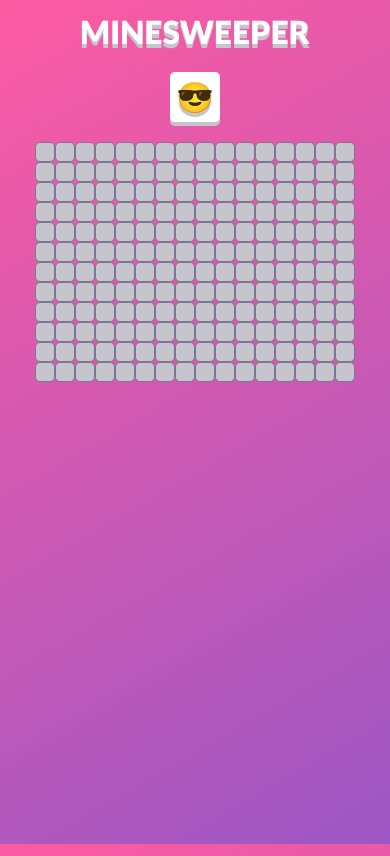
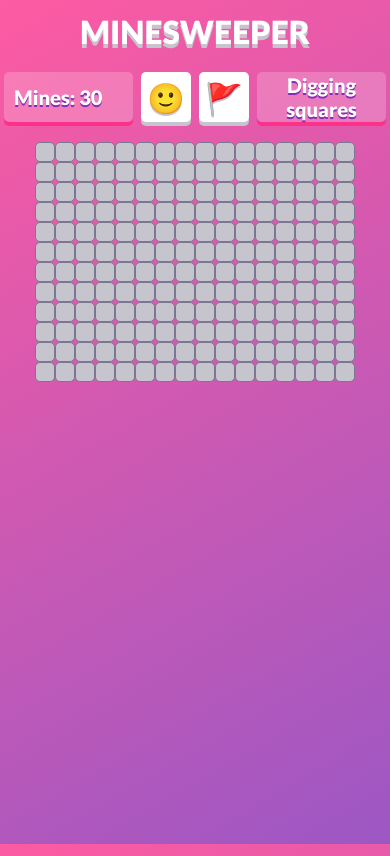
Before and after one commit to BlueStaggo/minesweeper, a React (Create React App) app: page / in a window 390 px wide. Built offline with nearby package versions, Linux system fonts and the light colour scheme.

Commit message:
Header and flags

```diff
--- a/src/App.tsx
+++ b/src/App.tsx
@@ -1,5 +1,5 @@
 import { useState } from "react";
-import Face from "./Face";
+import Header from "./Header";
 import MineField from "./MineField";
 import AbstractSpace, { SpaceContent, SpaceContext } from "./AbstractSpace";
 
@@ -58,10 +58,16 @@
 
     function reset() {
         setSpaces(genSpaces());
+        setUsingFlag(false);
+        setFlags(props.mineCount);
     }
 
     function dig(x: number, y: number, spaces: AbstractSpace[][]) {
         let newSpaces = spaces.slice(0);
+        if (!usingFlag) {
+            if (newSpaces[x][y].context !== SpaceContext.hidden) {
+                return newSpaces;
+            }
             newSpaces[x][y].context = SpaceContext.revealed;
             if (newSpaces[x][y].content === SpaceContent.empty) {
                 forSurrounding(x, y, (xx, yy) => {
@@ -70,18 +76,38 @@
                 });
             }
             return newSpaces;
+        } else {
+            if (newSpaces[x][y].context === SpaceContext.flagged) {
+                newSpaces[x][y].context = SpaceContext.hidden;
+                setFlags(flags + 1);
+            } else if (newSpaces[x][y].context === SpaceContext.hidden) {
+                newSpaces[x][y].context = SpaceContext.flagged;
+                setFlags(flags - 1)
+            }
+            return newSpaces;
+        }
     }
 
     const [spaces, setSpaces] = useState(() => {
         console.log("doot");
         return genSpaces();
     });
+    const [usingFlag, setUsingFlag] = useState(false);
+    const [flags, setFlags] = useState(props.mineCount);
 
     return (
         <div id="main">
             <div id="game">
                 <h1>MINESWEEPER</h1>
-                <Face face="😎" onClick={reset}/>
+                <Header
+                    face="🙂"
+                    flags={flags}
+                    usingFlag={usingFlag}
+                    onFaceClick={reset}
+                    onFlagClick={() => {
+                        setUsingFlag(!usingFlag);
+                    }}
+                />
                 <MineField
                     width={props.width}
                     height={props.height}
--- a/src/Face.tsx
+++ /dev/null
@@ -1,12 +0,0 @@
-type FaceProps = {
-    face: "🙂" | "😯" | "😵" | "😎";
-    onClick: () => void;
-}
-
-export default function Face(props: FaceProps) {
-    return (
-        <button id="face" onClick={props.onClick}>
-            {props.face}
-        </button>
-    )
-}
--- /dev/null
+++ b/src/Header.tsx
@@ -0,0 +1,26 @@
+type HeaderProps = {
+    face: "🙂" | "😯" | "😵" | "😎";
+    flags: number;
+    usingFlag: boolean;
+    onFaceClick: () => void;
+    onFlagClick: () => void;
+}
+
+export default function Header(props: HeaderProps) {
+    return (
+        <div id="header">
+            <div className="headerItem">
+                Mines: {props.flags}
+            </div>
+            <button className="headerItem headerButton" onClick={props.onFaceClick}>
+                {props.face}
+            </button>
+            <button className="headerItem headerButton" onClick={props.onFlagClick}>
+                🚩
+            </button>
+            <div className="headerItem" style={{justifyContent: "right"}}>
+                {props.usingFlag ? "Placing flags" : "Digging squares"}
+            </div>
+        </div>
+    )
+}
--- a/src/index.css
+++ b/src/index.css
@@ -15,11 +15,13 @@
     background: linear-gradient(150deg, var(--accent-1), var(--accent-2)) fixed;
     font-family: var(--font);
     margin: 0px;
+    color: var(--fg);
 }
 
 h1 {
     font-weight: 900;
     margin-top: 0px;
+    text-shadow: 0px 2px var(--bg-2);
 }
 
 #main {
@@ -40,29 +42,50 @@
     padding: 12px;
 }
 
-#face {
-    background-color: var(--bg-2);
-    width: 50px;
+#header {
+    display: flex;
+    margin-bottom: 20px;
+    width: 100%;
     height: 50px;
-    margin-left: auto;
-    margin-right: auto;
+}
+
+#header > * {
+    margin-left: 4px;
+    margin-right: 4px;
+}
+
+.headerItem {
+    font-family: var(--font);
+    font-weight: 900;
     display: flex;
     align-items: center;
-    justify-content: center;
+    justify-content: left;
+    padding: 10px;
     border-radius: 5px;
-    text-shadow: 0px 4px var(--bg-3);
     border: none;
-    box-shadow: 0px 4px var(--bg-3);
-    font-size: 30px;
-    position: relative;
-    margin-bottom: 20px;
+    font-size: 28px;
+    width: 100%;
+    display: flex;
+    background-color: var(--accent-1);
+    text-shadow: 0px 2px var(--accent-2);
+    box-shadow: 0px 4px var(--accent-2);
+    color: var(--bg);
 }
 
-#face:hover {
+.headerButton {
+    width: 50px;
+    position: relative;
+    justify-content: center;
+    background-color: var(--bg-2);
+    text-shadow: 0px 2px var(--bg-3);
+    box-shadow: 0px 4px var(--bg-3);
+}
+
+.headerButton:hover {
     border: 4px solid var(--accent-1);
 }
 
-#face:active {
+.headerButton:active {
     border: none;
     box-shadow: inset 0px 4px var(--accent-2);
     text-shadow: 0px 4px var(--accent-2);
@@ -124,7 +147,7 @@
     color: #53516d;
 }
 
-.spaceHidden {
+.spaceHidden, .spaceFlagged {
     background-color: var(--bg-3);
 }
 
@@ -143,7 +166,7 @@
 
 @media (max-width: 600px) {
     :root {
-        --bg: #ffffff33;
+        --bg-glass: #ffffff33;
         --bg-2: #ffffff;
         --bg-3: #c6c5ce;
         --bg-4: #7a7891;
@@ -161,6 +184,7 @@
         height: 100%;
         top: 0px;
         border-radius: 0px;
+        background-color: var(--bg-glass);
     }
 
     .space {
@@ -179,4 +203,16 @@
     .spaceHidden:hover {
         border: none;
     }
+
+    .headerItem {
+        background-color: var(--bg-glass);
+        box-shadow: 0px 4px var(--accent-1);
+        font-size: 20px;
+    }
+
+    .headerButton {
+        background-color: var(--bg-2);
+        box-shadow: 0px 4px var(--bg-3);
+        font-size: 30px;
+    }
 }
```
Lines whose indentation alone changed are shown as unchanged.
